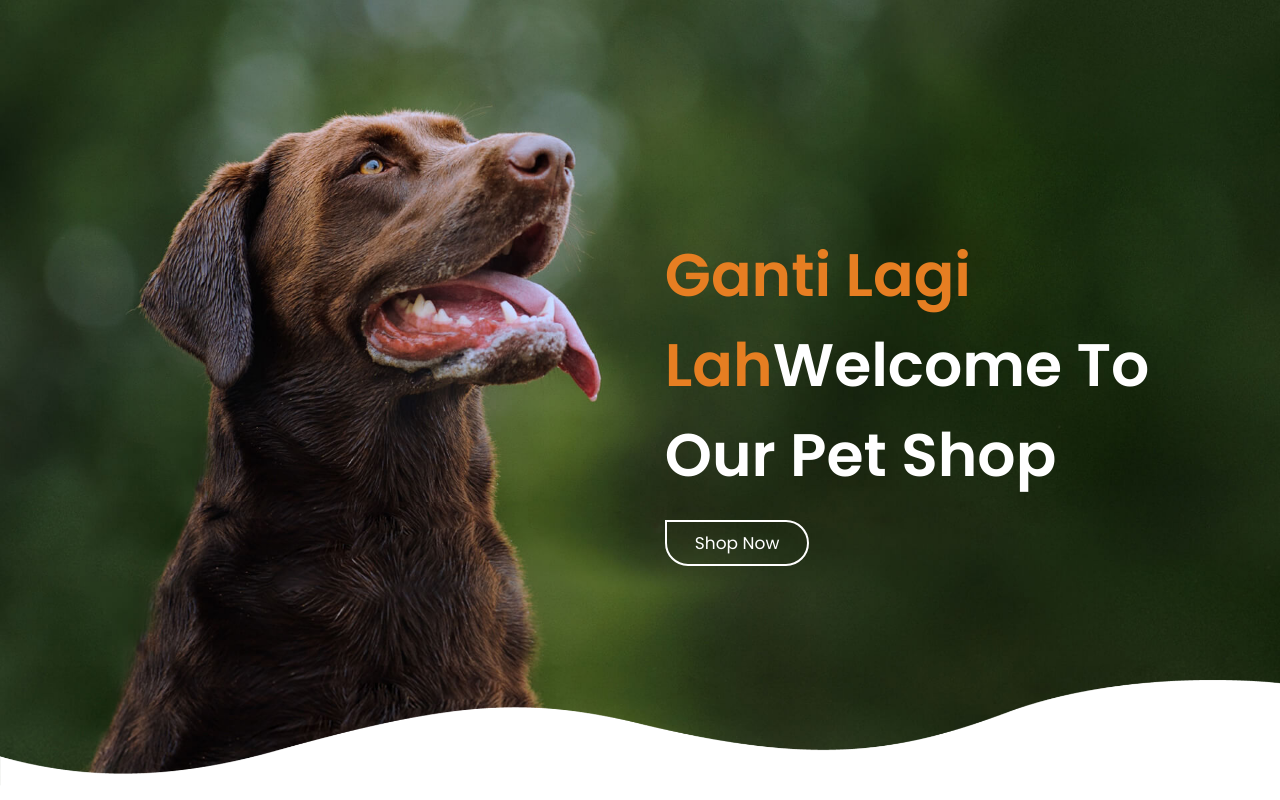
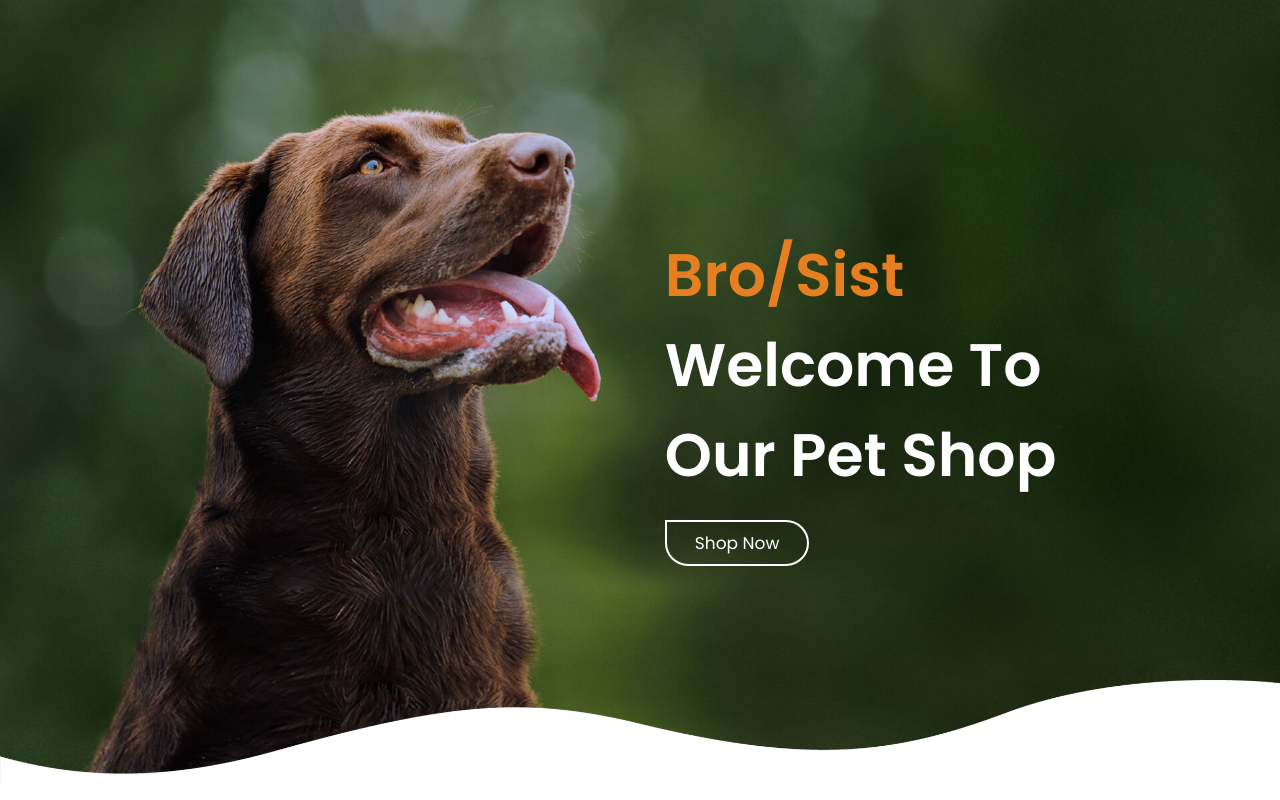
Before and after one commit to fullstack-jay/landing-page-pet-shop, a website built with Parcel: page index.html in a window 1280 px wide. Shown: the top 800 px of the page. Built offline with nearby package versions, Linux system fonts and the light colour scheme.

Commit message:
ganti lagi

```diff
--- a/index.html
+++ b/index.html
@@ -52,7 +52,7 @@
   <!-- Home Section Start -->
   <section class="home" id="home">
     <div class="content">
-      <h3><span>Ganti lagi lah</span>Welcome to our pet shop</h3>
+      <h3><span>Bro/Sist </span>Welcome to our pet shop</h3>
       <a href="#" class="btn">Shop now</a>
     </div>
     <img src="./assets/img/bottom_wave.png" class="wave" alt="">
```
Also changed, not shown: README.md.
